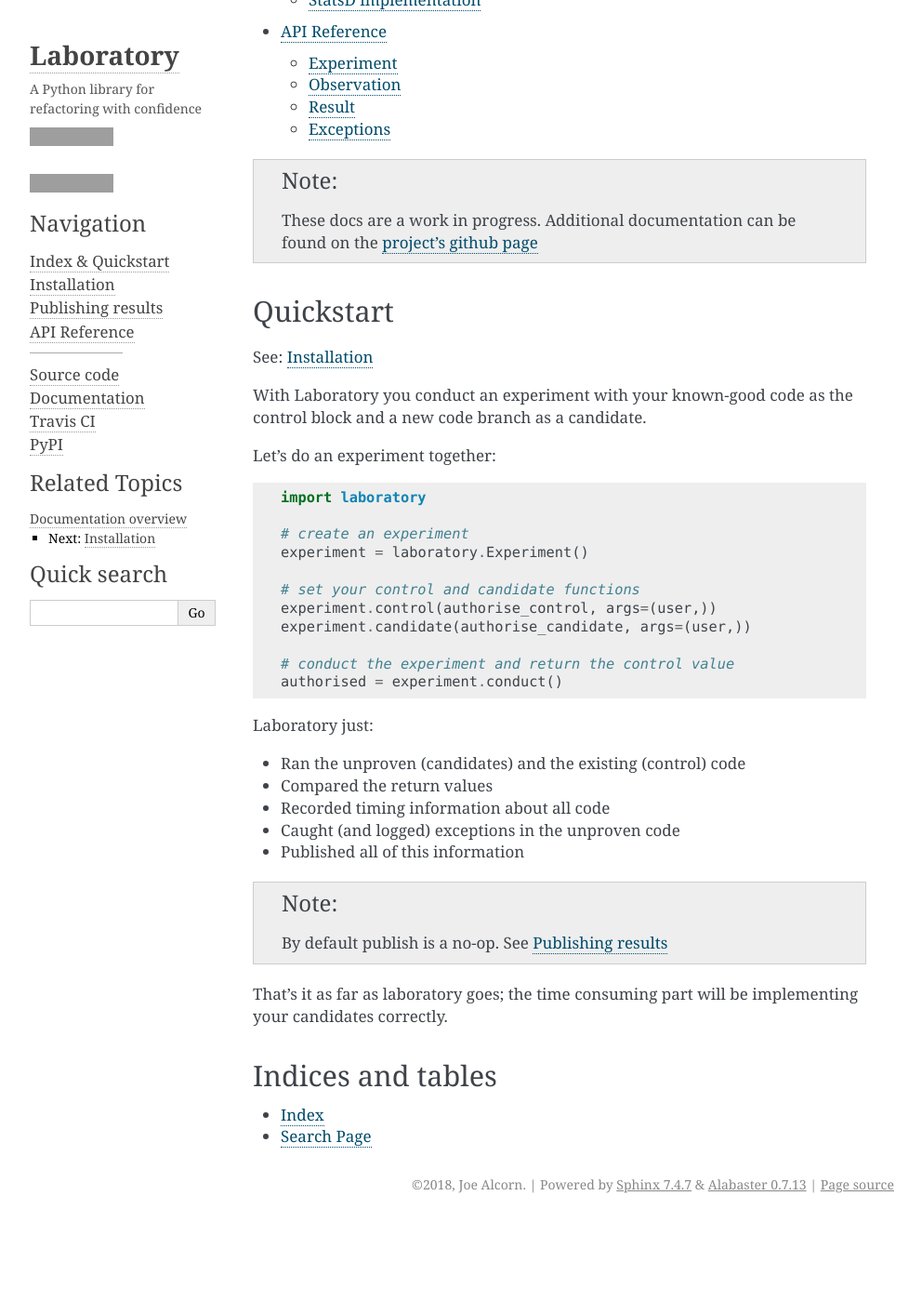
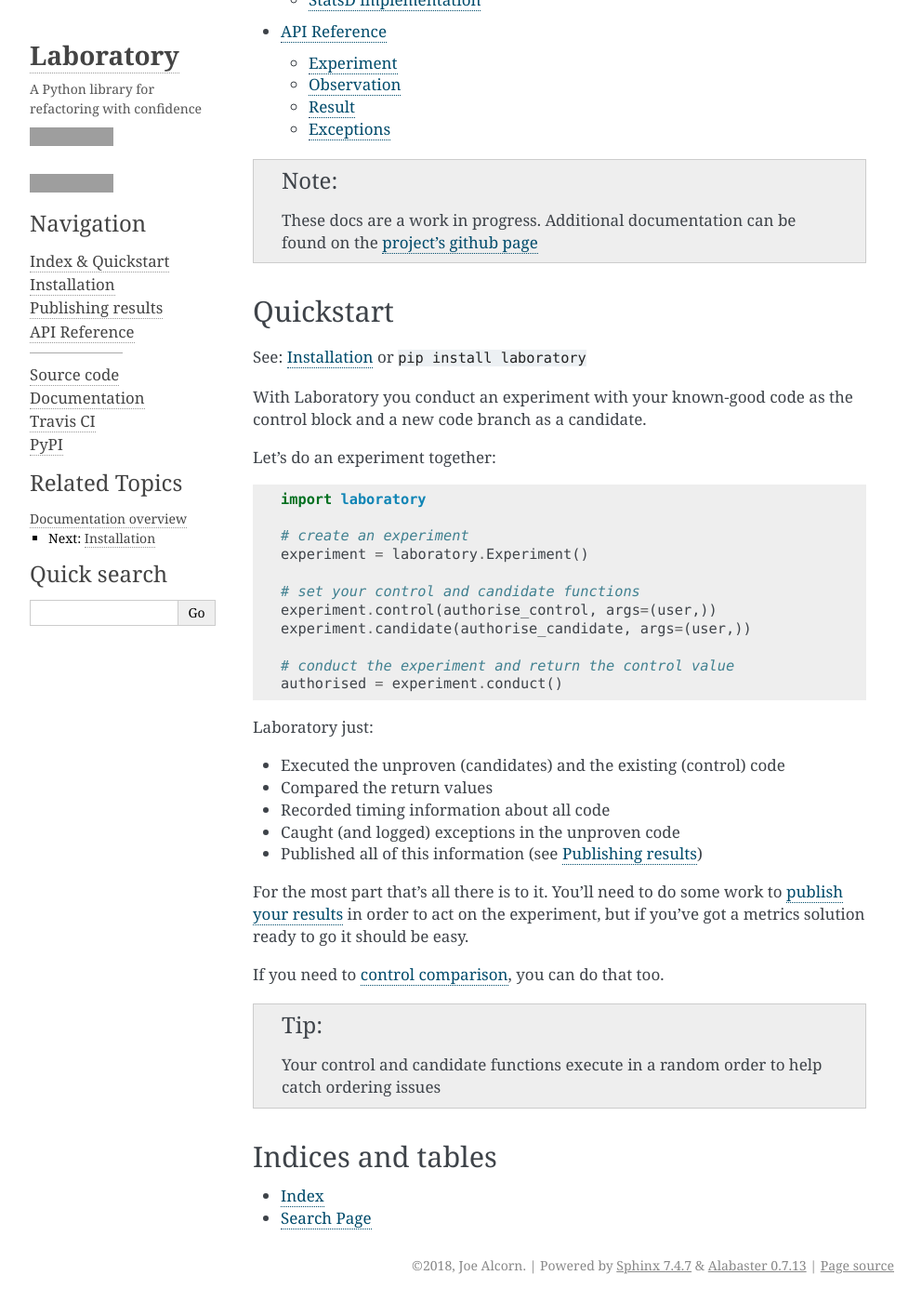
Before and after one commit to joealcorn/laboratory, a Sphinx documentation site: the page built from docs/index.rst, in a window 1280 px wide and 1400 px high, scrolled down 397 px. Shown: the whole window at 93% size, without its empty margins (148-1140 px from the left). Built offline with Sphinx 7.4.7, drawn with Linux system fonts in a browser that asks for light colours; before the commit the page ends 1710 px from its top, so only the background shows below that; grey boxes are pictures that could not be loaded.

Commit message:
Randomise the execution order of functions
 #13

```diff
--- a/README.rst
+++ b/README.rst
@@ -50,7 +50,7 @@
 With Laboratory you conduct an experiment with your known-good code as the
 control block and a new code branch as a candidate. Laboratory will:
 
--  Run both the new and the old code
+-  Execute the new and the old code in a randomised order
 -  Compare the return values
 -  Record timing information about old & new code
 -  Catch (but record!) exceptions in the new code
--- a/docs/index.rst
+++ b/docs/index.rst
@@ -30,7 +30,8 @@
 Quickstart
 ----------
 
-See: :ref:`installation`
+See: :ref:`installation` or ``pip install laboratory``
+
 
 With Laboratory you conduct an experiment with your known-good code as the
 control block and a new code branch as a candidate.
@@ -52,19 +53,23 @@
 
 Laboratory just:
 
--  Ran the unproven (candidates) and the existing (control) code
+-  Executed the unproven (candidates) and the existing (control) code
 -  Compared the return values
 -  Recorded timing information about all code
 -  Caught (and logged) exceptions in the unproven code
--  Published all of this information
+-  Published all of this information (see :ref:`publishing`)
 
-.. Note::
+For the most part that's all there is to it. You'll need to do some work to :ref:`publish your results <publishing>`
+in order to act on the experiment, but if you've got a metrics solution ready to go it should be easy.
 
-    By default publish is a no-op. See :ref:`publishing`
+If you need to `control comparison`_, you can do that too.
+
+.. Tip::
+
+    Your control and candidate functions execute in a random order to help catch ordering issues
 
 
-That's it as far as laboratory goes; the time consuming part will be implementing your
-candidates correctly.
+.. _control comparison: https://github.com/joealcorn/laboratory#controlling-comparison
 
 
 Indices and tables
```
Also changed, not shown: other parts of docs/index.rst (+0 -4 lines), 3 other files.
